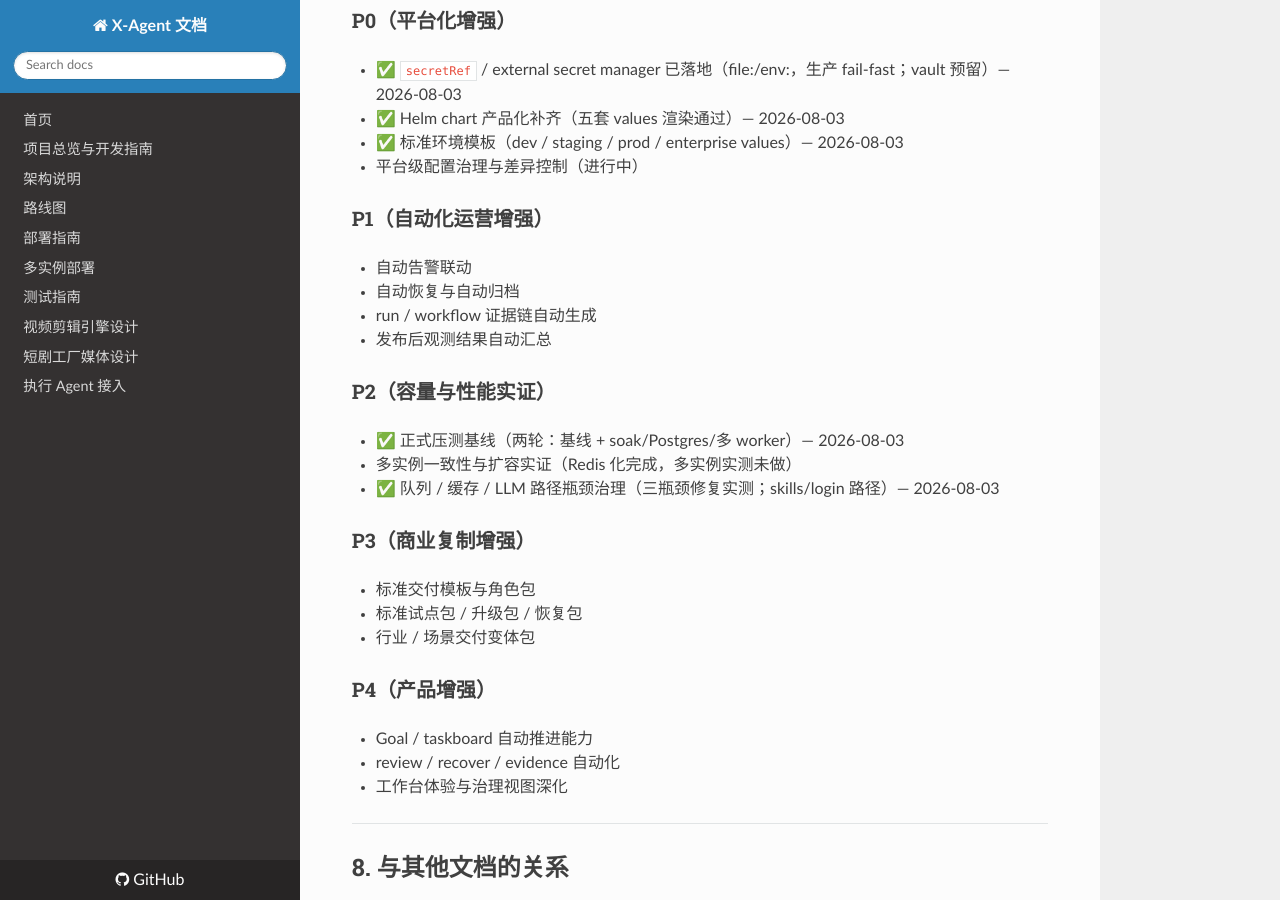
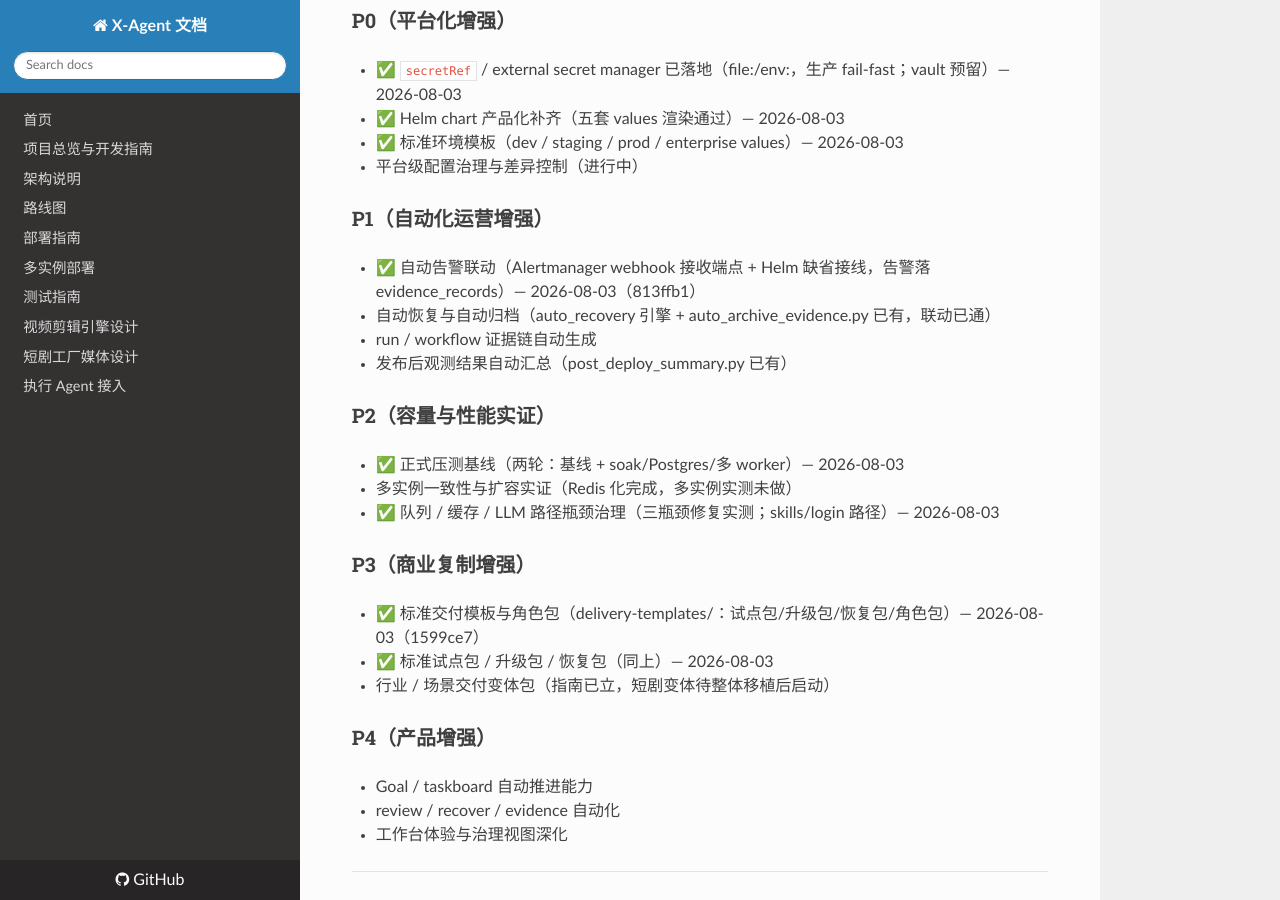
Before and after one commit to xiongpinji/xiongbao, an MkDocs documentation site: the page built from docs/COMMERCIAL_STATUS_SOURCE_OF_TRUTH.md, in a window 1280 px wide and 900 px high, scrolled down 5676 px. Built offline with MkDocs 1.6.1, drawn with Linux system fonts in a browser that asks for light colours; nearby versions of some CDN libraries.

Commit message:
docs(sot): P1 告警联动与 P3 复制模板集状态勾选（CI 30842484189 全绿）

```diff
--- a/docs/COMMERCIAL_STATUS_SOURCE_OF_TRUTH.md
+++ b/docs/COMMERCIAL_STATUS_SOURCE_OF_TRUTH.md
@@ -178,10 +178,10 @@ G1/G2/G3 已完成，当前优先级按 Roadmap v2 方向排列：
 - 平台级配置治理与差异控制（进行中）
 
 ### P1（自动化运营增强）
-- 自动告警联动
-- 自动恢复与自动归档
+- ✅ 自动告警联动（Alertmanager webhook 接收端点 + Helm 缺省接线，告警落 evidence_records）— 2026-08-03（813ffb1）
+- 自动恢复与自动归档（auto_recovery 引擎 + auto_archive_evidence.py 已有，联动已通）
 - run / workflow 证据链自动生成
-- 发布后观测结果自动汇总
+- 发布后观测结果自动汇总（post_deploy_summary.py 已有）
 
 ### P2（容量与性能实证）
 - ✅ 正式压测基线（两轮：基线 + soak/Postgres/多 worker）— 2026-08-03
@@ -189,9 +189,9 @@ G1/G2/G3 已完成，当前优先级按 Roadmap v2 方向排列：
 - ✅ 队列 / 缓存 / LLM 路径瓶颈治理（三瓶颈修复实测；skills/login 路径）— 2026-08-03
 
 ### P3（商业复制增强）
-- 标准交付模板与角色包
-- 标准试点包 / 升级包 / 恢复包
-- 行业 / 场景交付变体包
+- ✅ 标准交付模板与角色包（delivery-templates/：试点包/升级包/恢复包/角色包）— 2026-08-03（1599ce7）
+- ✅ 标准试点包 / 升级包 / 恢复包（同上）— 2026-08-03
+- 行业 / 场景交付变体包（指南已立，短剧变体待整体移植后启动）
 
 ### P4（产品增强）
 - Goal / taskboard 自动推进能力
```
